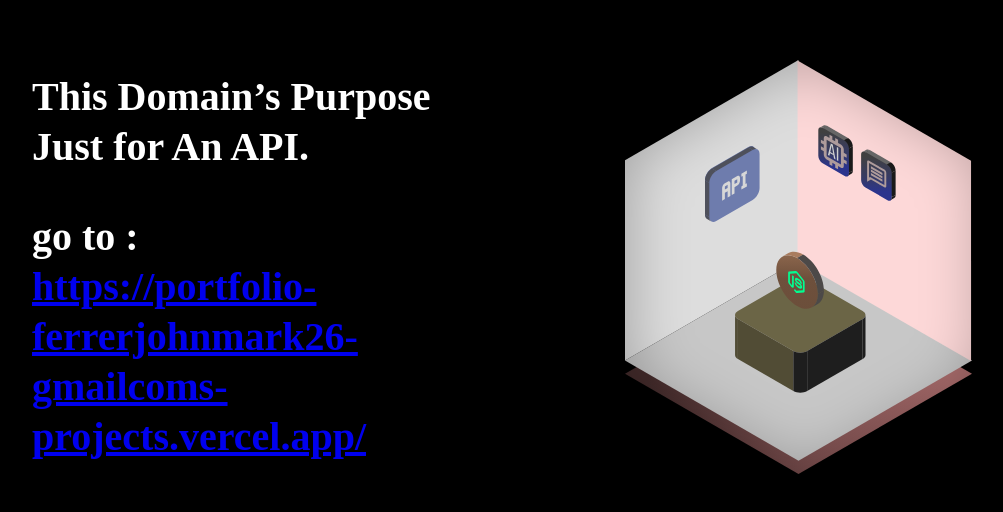
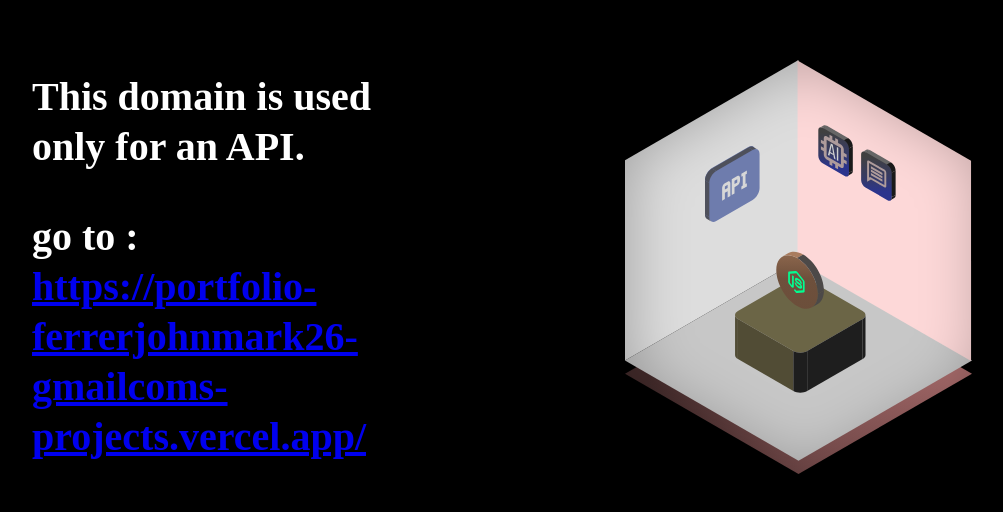
Before and after one commit to FerrerMark/personal_api, a website: page public/index.html in a window 1280 px wide. Shown: the part 268-780 px from the top of the page, without its empty margins (138-1141 px from the left). Drawn offline with Linux system fonts and the light colour scheme.

Commit message:
update domain purpose text

```diff
--- a/public/index.html
+++ b/public/index.html
@@ -29,7 +29,7 @@
     <div style="align-items: center; display: flex; padding: 305px 162px">
   <div>
     <h1 style="color: #ffffff; font-size: 40px; line-height: 1.25">
-      This Domain’s Purpose Just for An API.
+      This domain is used only for an API.
     </h1>
     <h1
       style="
```
